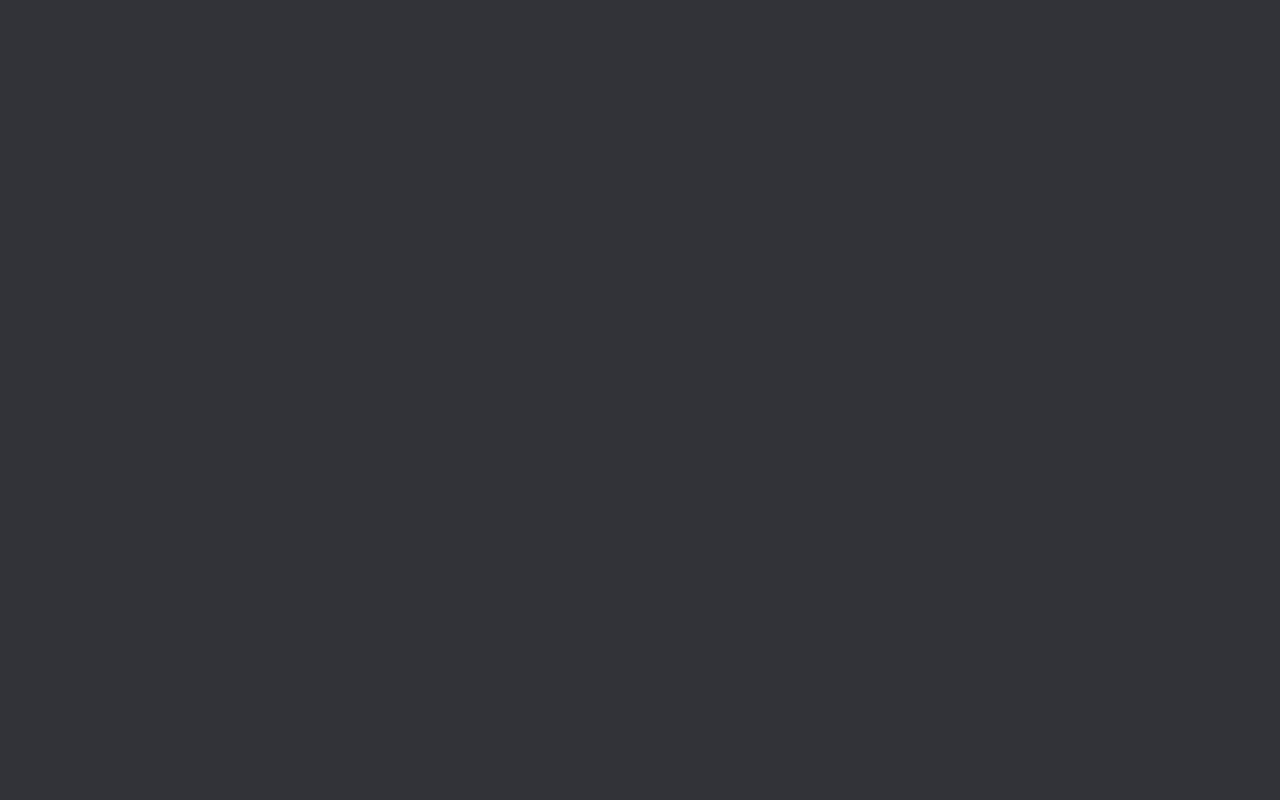
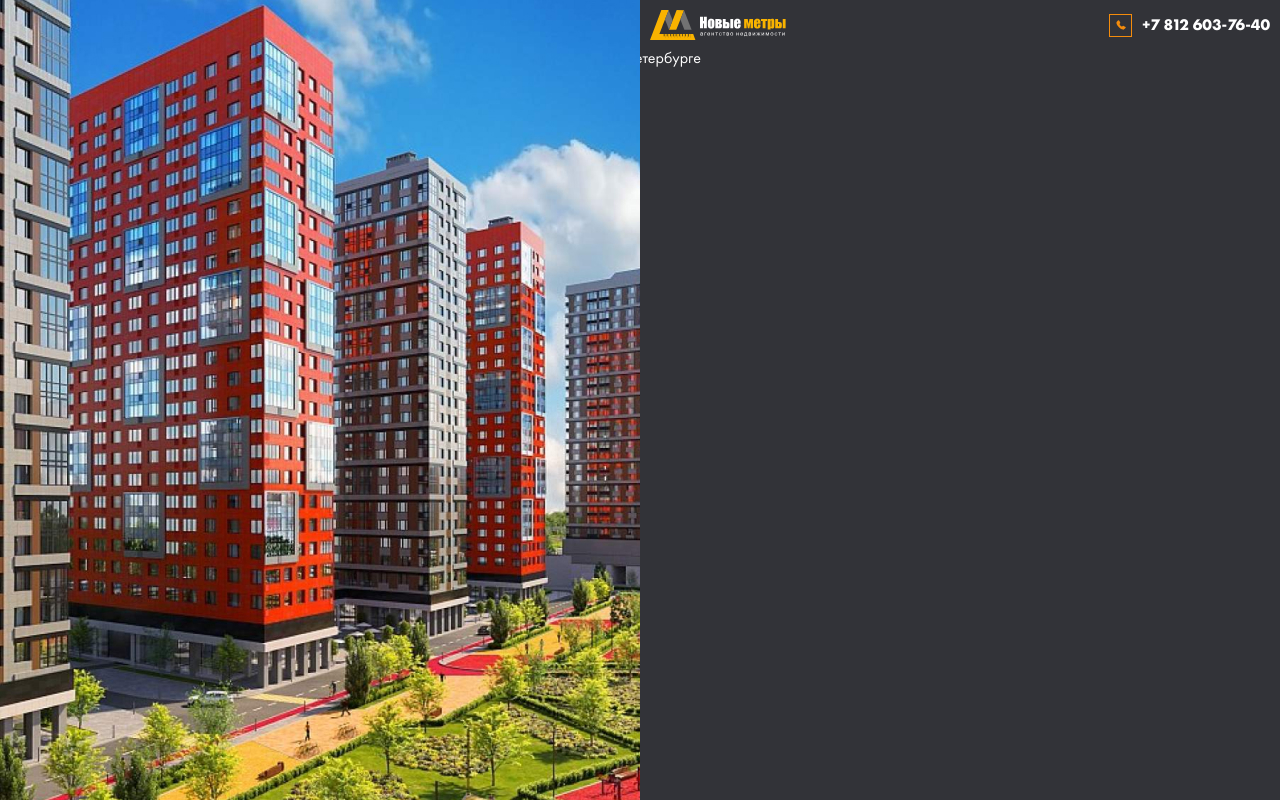
Before and after one commit to kenzaofficial/new-meters, a website: page source/index.html in a window 1280 px wide. Drawn offline with nearby package versions, Linux system fonts and the light colour scheme; files that its build step writes are made by us from their sources.

Commit message:
header done

```diff
--- a/package.json
+++ b/package.json
@@ -19,7 +19,7 @@
     "stylelint": "stylelint \"source/sass/**/*.scss\" --syntax scss",
     "lint": "npm run editorconfig && npm run stylelint",
     "build": "gulp styles",
-    "start": "gulnp"
+    "start": "gulp"
   },
   "browserslist": [
     "last 2 versions",
--- a/source/index.html
+++ b/source/index.html
@@ -11,10 +11,39 @@
 
 <body>
   <div class="wrapper">
-
-
-
-
+    <header class="header header--halfed">
+      <div class="header__container">
+        <a href="#" class="header__logo">
+          <img src="img/mobile/mobile-logo.svg" alt="logo">
+        </a>
+        <a href="tel:+7 812 603-76-40" class="header__contact">
+          <div class="header__contact-icon-border">
+            <svg class="header__contact-icon">
+              <use href="img/sprite.svg#contact-icon"></use>
+            </svg>
+          </div>
+          +7 812 603-76-40
+        </a>
+      </div>
+    </header>
+    <main class="main">
+      <section class="intro">
+        <div class="intro__container">
+          <h1 class="intro__title">Поможем подобрать лучшие условия по ипотеке для новостроек в Санкт-Петербурге</h1>
+          <div class="intro__description">За 1 минуту пройдите тест и получите самые выгодные условия
+            по ипотеке.</div>
+          <ul class="intro__list">
+            <li class="intro__item"></li>
+            <li class="intro__item"></li>
+            <li class="intro__item"></li>
+            <li class="intro__item"></li>
+            <li class="intro__item"></li>
+            <li class="intro__item"></li>
+          </ul>
+        </div>
+        <buttton class="intro__button"></buttton>
+      </section>
+    </main>
 
   </div>
 </body>
--- /dev/null
+++ b/source/sass/header.scss
@@ -0,0 +1,77 @@
+.header {
+  padding: 10px 0;
+}
+
+.header--halfed {
+  @media (min-width: 767px) {
+    width: 50%;
+    margin-left: auto;
+  }
+}
+
+.header__container {
+  display: flex;
+  align-items: center;
+  flex-wrap: wrap;
+  gap: 5px;
+
+}
+
+.header__logo {
+  transition: .3s;
+
+  &:hover {
+    transform: scale(1.1);
+  }
+}
+
+.header__contact {
+  display: flex;
+  align-items: center;
+  column-gap: 11px;
+  margin-left: auto;
+  font-weight: bold;
+  transition: .3s;
+
+  &:hover {
+    color: $hover-color;
+
+    .header__contact-icon-border {
+      outline-color: $hover-color;
+    }
+
+    .header__contact-icon {
+      fill: $hover-color;
+    }
+  }
+
+  &:active {
+    color: $active-color;
+
+    .header__contact-icon {
+      outline-color: $active-color;
+    }
+
+    .header__contact-icon {
+      fill: $active-color;
+    }
+  }
+}
+
+.header__contact-icon-border {
+  transition: 0.3s;
+  display: flex;
+  outline: 1px solid $icon-color;
+  width: 21px;
+  height: 21px;
+}
+
+
+
+.header__contact-icon {
+  margin: auto;
+  width: 11px;
+  height: 11px;
+  fill: $icon-color;
+  transition: .3s;
+}
--- a/source/sass/null.scss
+++ b/source/sass/null.scss
@@ -91,6 +91,6 @@ h6 {
 
 [class*="__container"] {
   margin: 0 auto;
-  padding: 0 20px;
-  max-width: 1200px;
+  padding: 0 10px;
+  max-width: 1010px;
 }
--- a/source/sass/style.scss
+++ b/source/sass/style.scss
@@ -1,9 +1,35 @@
 $main-bg: #323338;
 $secondary-bg: #28292E;
-
+$icon-color: #F48C0C;
+$hover-color: #f45202;
+$active-color: #f21800;
 
 
 
 
 @import "null.scss";
 @import "fonts.scss";
+@import "header.scss";
+@import "intro.scss";
+
+
+.wrapper {
+  position: relative;
+
+}
+
+.wrapper::before {
+  content: "";
+  background: url(../img/mobile/hero_bg-mobile.jpg) 0 0 / cover;
+  min-height: 200px;
+  width: 100%;
+  top: 0;
+  left: 0;
+
+  @media (min-width: 767px) {
+    position: absolute;
+    background: url(../img/desktop/hero_bg-desktop.jpg) 0 0 / cover;
+    width: 50%;
+    height: 100vh;
+  }
+}
```
Also changed, not shown: source/img/contact-icon.svg (added), source/img/desktop/hero_bg-desktop.jpg (added), source/img/mobile/hero_bg-mobile.jpg (added), source/img/mobile/mobile-logo.svg (added), source/img/sprite.svg (added), source/sass/intro.scss (added).
